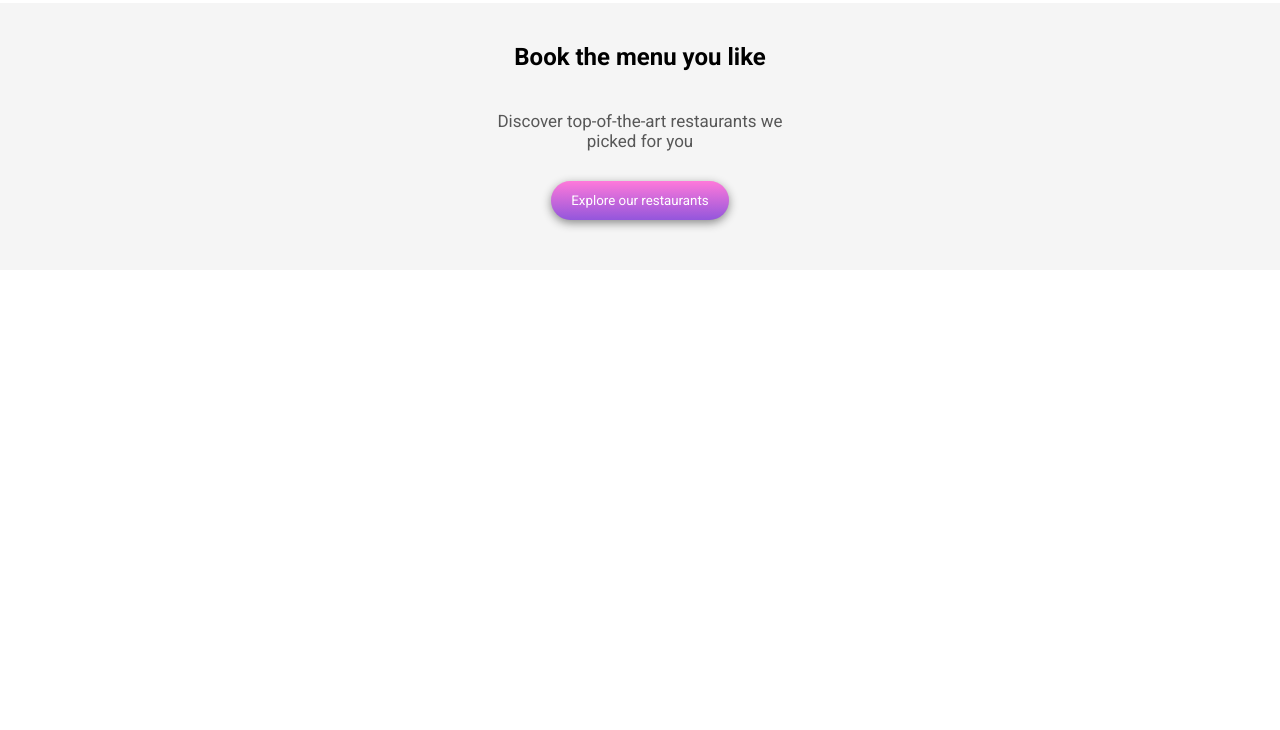
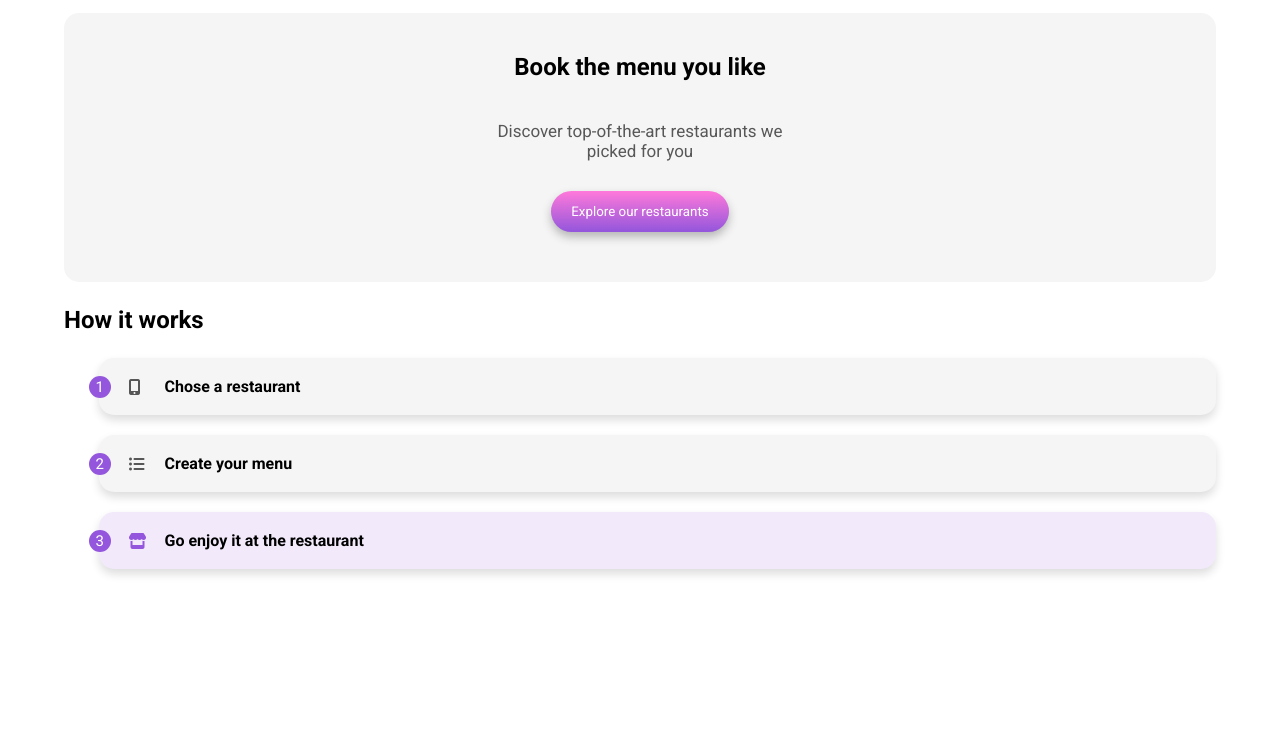
Before and after one commit to DylanNicolet/Front-End-P3-OpenClassrooms, a plain HTML site: page index.html in a window 1280 px wide. Shown: the part 70-800 px from the top of the page. Drawn offline with Linux system fonts and the light colour scheme; a web font is replaced by a local one.

Commit message:
worked on Hero section

```diff
--- a/index.html
+++ b/index.html
@@ -33,7 +33,24 @@
             <p>Discover top-of-the-art restaurants we <br> picked for you</p>
             <button class="btn-main"><a href="#restaurants-section">Explore our restaurants</a></button>
         </section>
-
+        <section class="how-it-works">
+            <h1>How it works</h1>
+            <section class="how-it-works__card">
+                <h4>1</h4>
+                <i class="fas fa-mobile-alt"></i>
+                <p>Chose a restaurant</p>
+            </section>
+            <section class="how-it-works__card">
+                <h4>2</h4>
+                <i class="fas fa-list-ul"></i>
+                <p>Create your menu</p>
+            </section>
+            <section class="how-it-works__card how-it-works__card--highlighted">
+                <h4>3</h4>
+                <i class="fas fa-store"></i>
+                <p>Go enjoy it at the restaurant</p>
+            </section>
+        </section>
     </section>
 
 </body>
--- /dev/null
+++ b/sass/base/_typography.scss
@@ -0,0 +1 @@
+$h1-size: 24px;
--- a/sass/components/_buttons.scss
+++ b/sass/components/_buttons.scss
@@ -16,14 +16,15 @@
 }
 
 .btn-return{
-    height: 100%;
+    min-height: 100%;
     font-size: 20px;
-    padding: 0px 25px;
+    padding: auto 25px;
     margin: auto 0px;
-    position: absolute;
-    left: 0px;
     background-color: white;
     border: none;
+    outline: none;
+    position: absolute;
+    left: 5%;
 
     &--inactive{
         visibility: hidden;
@@ -47,11 +48,11 @@
         margin: auto 13px;
     }
 
-    @include tablette-only{
+    @include tablet-only{
         width: 180px;
-        padding: 0px 10px 0px 0px;
+        padding: 0px 20px 0px 0px;
         position: absolute;
-        right: 30px;
+        right: 5%;
         top: 12px;
         border-radius: 50px;
     }
--- a/sass/layouts/_header.scss
+++ b/sass/layouts/_header.scss
@@ -9,4 +9,7 @@ header{
         margin: 20px 0px 15px 0px;
         z-index: -1;
     }
+
+    @include tablet-only{
+    }
 }
--- a/sass/pages/_homepage.scss
+++ b/sass/pages/_homepage.scss
@@ -5,7 +5,7 @@
     h1{
         margin: 0px;
         padding: 40px 0px;
-        font-size: 24px;
+        font-size: $h1-size;
     }
 
     p{
@@ -16,6 +16,64 @@
 
     button{
         margin: 0px 0px 50px 0px;
-        padding: 12px 20px;
+        padding: 13px 20px;
+    }
+
+    @include tablet-only{
+        width: 90%;
+        margin: 10px auto;
+        border-radius: 15px;
     }
 }
+
+.how-it-works{
+    width: 90%;
+    margin: auto;
+
+    h1{
+        font-size: $h1-size;
+    }
+
+    &__card{
+        width: auto;
+        display: flex;
+        background-color: $bkg-secondary;
+        @include drop-shadow(#dddddd);
+        border-radius: 15px;
+        margin: 20px 0px 20px 3%;
+        padding: 2px 25px 2px 30px;
+        align-items: center;
+        position: relative;
+
+        h4{
+            position: absolute;
+            left: -10px;
+            background-color: $color-primary;
+            color: #fff;
+            font-weight: 400;
+            font-size: 15px;
+            padding: 2px 7px;
+            border-radius: 50px;
+        }
+
+        i{
+            width: 6px;
+            color: $font-dark;
+        }
+
+        p{
+            margin: 17px 0px;
+            padding: 0px 30px;
+            font-weight: 600;
+        }
+
+        &--highlighted{
+            background-color: lighten($color-primary, 35%);
+
+            i{
+                color: $color-primary;
+            }
+        }
+
+    }
+}
--- a/sass/style.scss
+++ b/sass/style.scss
@@ -3,6 +3,7 @@
 @import "./utils/mixins";
 
 @import "./base/global";
+@import "./base/typography";
 
 @import "./components/buttons";
 
--- a/sass/utils/_mixins.scss
+++ b/sass/utils/_mixins.scss
@@ -7,12 +7,12 @@
     box-shadow: 0px 3px 10px darken($color-3, 20%);
 }
 
-@mixin tablette-only{
+@mixin tablet-only{
     @media only screen and (min-width:map-get($breakpoint,tablette)){
         @content;
     }
 }
 
 @mixin drop-shadow($color:$shadow-color) {
-    box-shadow: 0px 3px 10px $color;
+    box-shadow: 0px 5px 10px $color;
 }
--- a/sass/utils/_variables.scss
+++ b/sass/utils/_variables.scss
@@ -2,7 +2,7 @@ $color-primary: #9356DC;
 $color-secondary: #FF79DA;
 $color-tertiary: #99E2D0;
 
-$shadow-color: rgb(138, 138, 138);
+$shadow-color: rgb(182, 182, 182);
 
 $bkg-secondary: rgb(245, 245, 245);
 
```
Also changed, not shown: sass/style.css, 1 other file.
